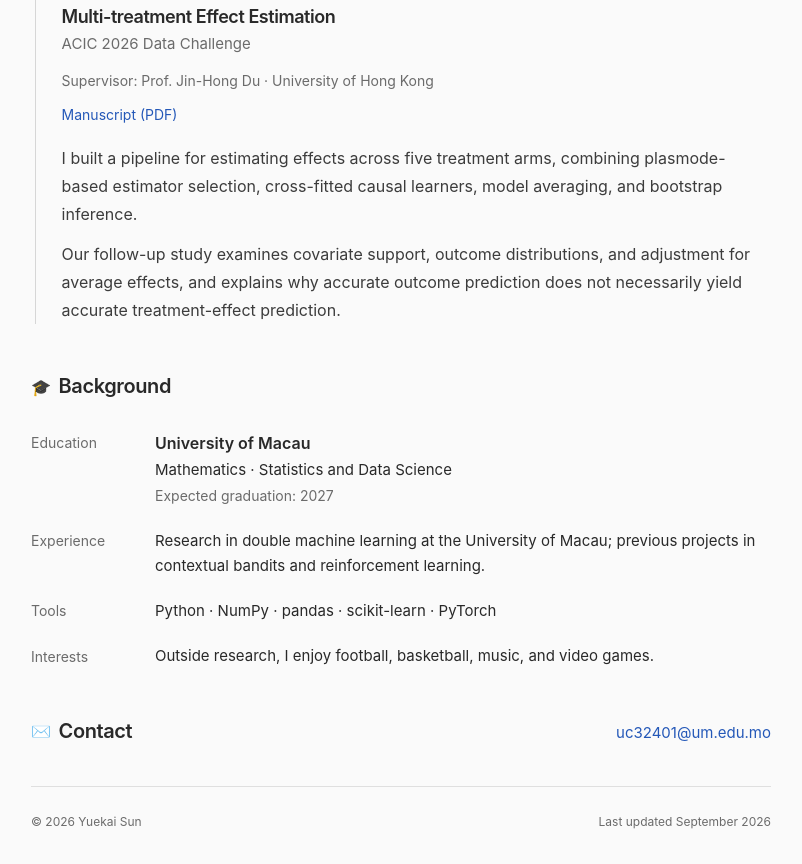
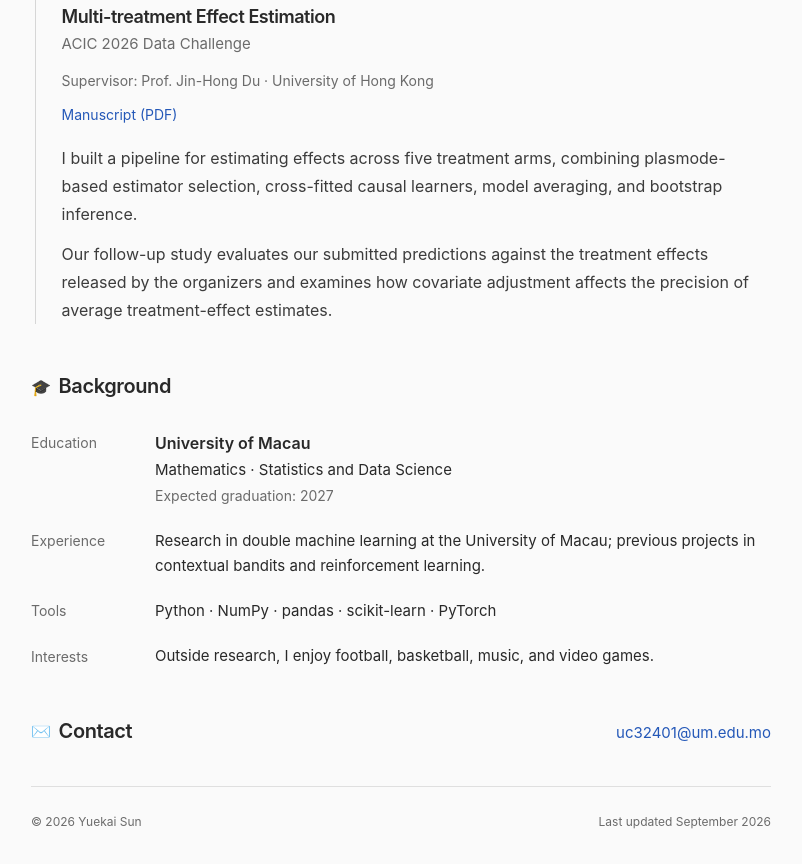
Before and after one commit to YuekaiSun/YuekaiSun.github.io, a plain HTML site: page index.html in a window 1280 px wide. Shown: the part 805-1669 px from the top of the page, without its empty margins (409-1211 px from the left). Drawn offline with Linux system fonts and the light colour scheme.

Commit message:
Update the ACIC 2026 manuscript

```diff
--- a/index.html
+++ b/index.html
@@ -74,7 +74,7 @@
           </div>
           <div class="research-body">
           <p>I built a pipeline for estimating effects across five treatment arms, combining plasmode-based estimator selection, cross-fitted causal learners, model averaging, and bootstrap inference.</p>
-          <p>Our follow-up study examines covariate support, outcome distributions, and adjustment for average effects, and explains why accurate outcome prediction does not necessarily yield accurate treatment-effect prediction.</p>
+          <p>Our follow-up study evaluates our submitted predictions against the treatment effects released by the organizers and examines how covariate adjustment affects the precision of average treatment-effect estimates.</p>
           </div>
         </article>
       </section>
```
Also changed, not shown: 1 other file.
